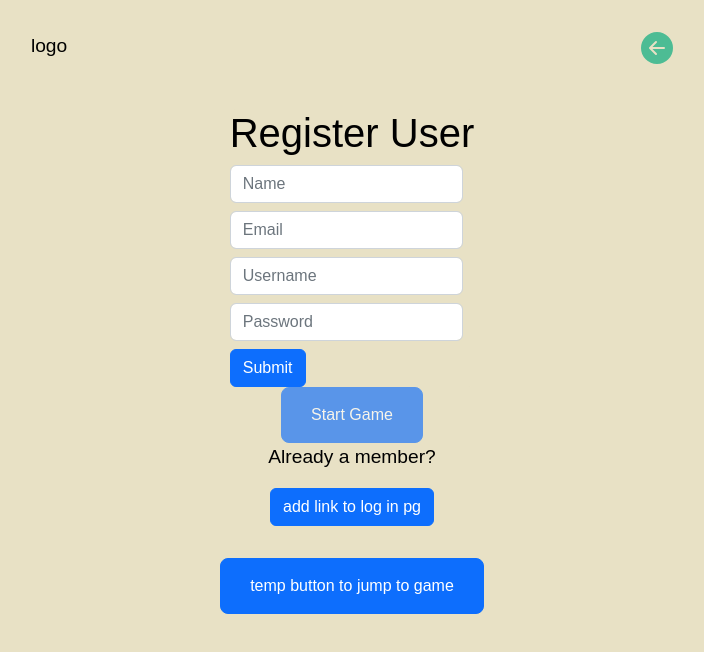
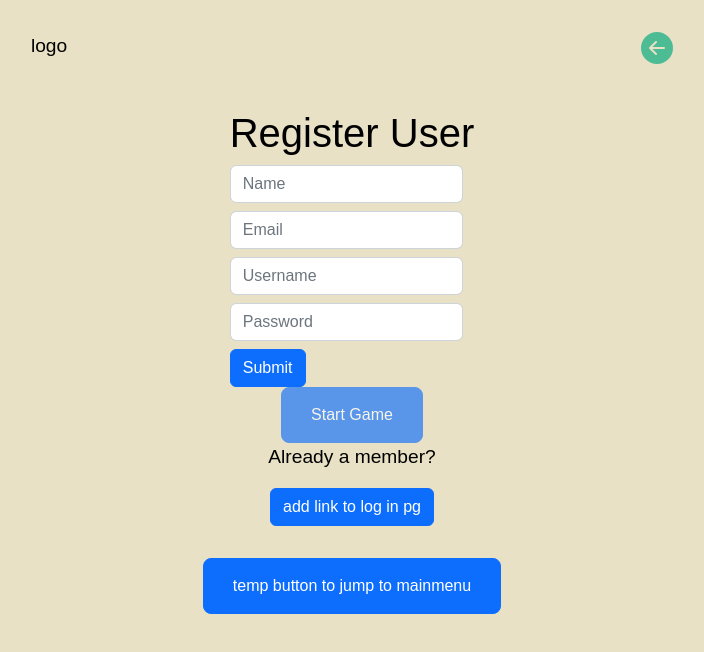
Before and after one commit to agorbacheva-y/kids-game, a React (Create React App) app: page /register in a window 1280 px wide. Shown: the top 652 px of the page, without its empty margins (288-992 px from the left). Built offline with nearby package versions, Linux system fonts and the light colour scheme.

Commit message:
temp button link to mainmenu

```diff
--- a/src/components/Register.js
+++ b/src/components/Register.js
@@ -134,7 +134,7 @@ const Register = () => {
 
         <div className="container">
           <Button size="lg">
-            <Link to="/bodypartgame" className="btn">temp button to jump to game</Link>
+            <Link to="/mainmenu" className="btn">temp button to jump to mainmenu</Link>
           </Button>
         </div>
       </div>
```
